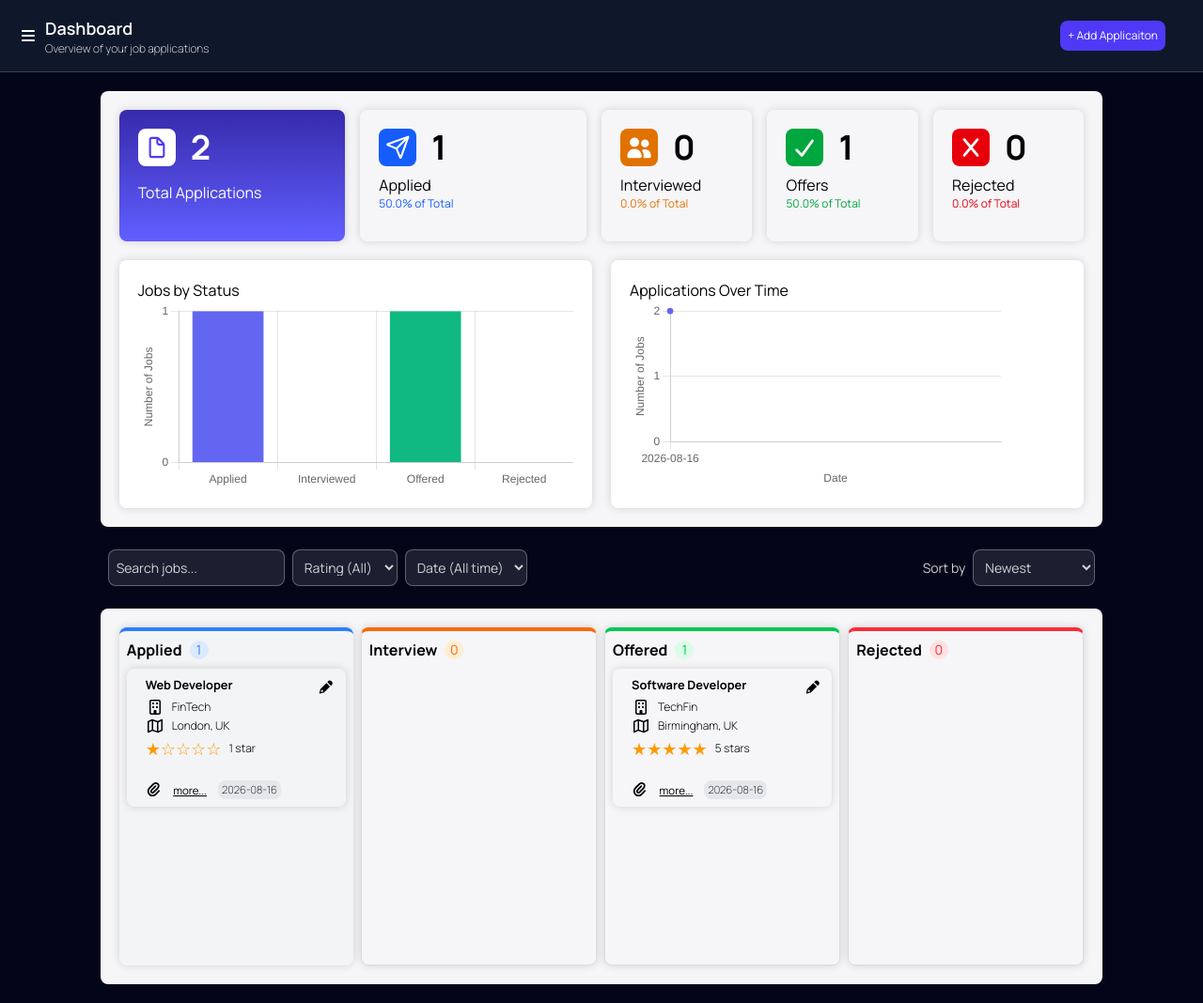
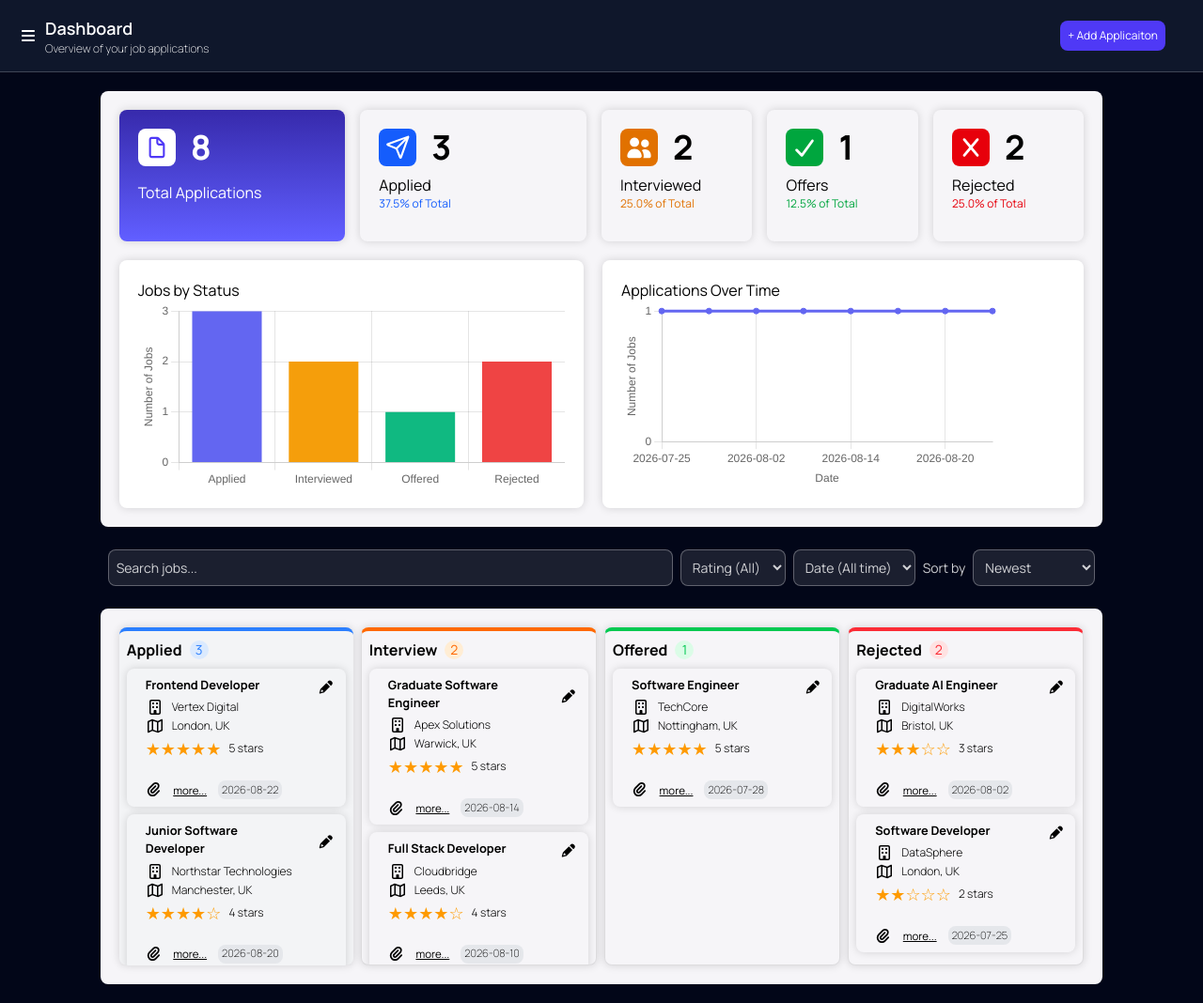
Before and after one commit to Usman-Iqbal-5/TypeScript-Job-Tracker, a website built with Vite: page index.html in a window 1280 px wide. Shown: the whole page at 94% size. Built offline with nearby package versions, Linux system fonts and the light colour scheme; a web font is replaced by a local one.

Commit message:
Made the application fully responsive.

```diff
--- a/index.html
+++ b/index.html
@@ -17,7 +17,7 @@
     <div id="app-container" class="w-full">
         <!-- Side Menu -->
         <div id="sidemenu__overlay" class="fixed inset-0 hidden text-sm text-white z-1000">
-            <div id="sidemenu" class="fixed top-0 left-0 w-64 h-full p-4 border-r bg-slate-900 border-r-white/20 z-2000">
+            <div id="sidemenu" class="fixed top-0 left-0 w-11/12 h-full p-4 pt-8 border-r sm:w-64 bg-slate-900 border-r-white/20 z-2000">
                 <div class="flex items-center w-full gap-x-2">
                     <svg xmlns="http://www.w3.org/2000/svg" class="w-5 fill-indigo-600"
                         viewBox="0 0 640 640"><!--!Font Awesome Free v7.3.1 by @fontawesome - https://fontawesome.com License - https://fontawesome.com/license/free Copyright 2026 Fonticons, Inc.-->
@@ -26,7 +26,7 @@
                     </svg>
                     <h2 class="text-lg font-bold">Job<span class="text-indigo-600">Tracker</span></h2>
                     <button id="sidemenu-close"
-                        class="ml-auto text-lg font-bold bg-transparent cursor-pointer hover:text-indigo-800">
+                        class="ml-auto text-lg font-bold bg-transparent cursor-pointer hover:text-indigo-600">
                         <svg xmlns="http://www.w3.org/2000/svg" class="w-5 fill-white hover:fill-current"
                             viewBox="0 0 640 640"><!--!Font Awesome Free v7.3.1 by @fontawesome - https://fontawesome.com License - https://fontawesome.com/license/free Copyright 2026 Fonticons, Inc.-->
                             <path
@@ -77,10 +77,12 @@
                 </button>
             </header>
 
-            <div id="workspace" class="grid w-full">
-                <main id="main-area" class="flex flex-col items-center justify-center w-full my-5 gap-y-4">
-                    <div id="dashboard" class="flex flex-col items-center gap-y-5 p-5 bg-[#F6F5F8] rounded-lg w-10/12">
-                        <div id="dash-stats" class="grid grid-cols-[1.5fr_1.5fr_1fr_1fr_1fr] gap-x-4 w-full">
+            <div id="workspace" class="grid w-full min-w-0">
+                <main id="main-area" class="flex flex-col items-center justify-center w-full min-w-0 my-5 gap-y-4">
+
+
+                    <div id="dashboard" class="flex flex-col items-center gap-y-5 p-5 bg-[#F6F5F8] rounded-lg w-full md:w-10/12 min-w-0">
+                        <div id="dash-stats" class="grid grid-cols-1 sm:grid-cols-2 lg:grid-cols-[1.5fr_1.5fr_1fr_1fr_1fr] gap-4 w-full">
 
                             <div id="dashboard__total"
                                 class="w-full p-5 min-h-35 rounded-lg shadow-[0_0_10px_rgba(0,0,0,0.15)] bg-linear-to-b from-indigo-800 to-indigo-500 cursor-pointer hover:opacity-90">
@@ -195,7 +197,7 @@
                                 </div>
                             </div>
                         </div>
-                        <div id="dash-charts" class="grid w-full min-w-0 grid-cols-2 gap-5">
+                        <div id="dash-charts" class="grid w-full min-w-0 grid-cols-1 lg:grid-cols-[0.965fr_1fr] gap-5">
 
                             <div class="min-w-0 rounded-lg bg-white p-5 shadow-[0_0_10px_rgba(0,0,0,0.15)]">
                                 <h2>Jobs by Status</h2>
@@ -216,9 +218,9 @@
                         </div>
                     </div>
 
-                    <div id="job-filter" class="flex w-10/12 p-2 text-sm text-white/80 gap-x-2">
+                    <div id="job-filter" class="flex flex-wrap w-10/12 min-w-0 p-2 text-sm text-white/80 gap-x-2">
                         <input id="search"
-                            class="p-2 border rounded-lg focus:border-indigo-600 bg-white/10 border-white/30 focus:outline-indigo-600 focus:outline-2 placeholder:text-white/80"
+                            class="flex-1 p-2 border rounded-lg min-w-40 focus:border-indigo-600 bg-white/10 border-white/30 focus:outline-indigo-600 focus:outline-2 placeholder:text-white/80"
                             type="search" placeholder="Search jobs...">
                         <select
                             class="p-2 border rounded-lg border-white/30 bg-white/10 focus:outline-indigo-600 focus:outline-2"
@@ -238,7 +240,7 @@
                             <option class="bg-slate-900" value="month">Past Month</option>
                             <option class="bg-slate-900" value="3-months">Past 3 Months</option>
                         </select>
-                        <div class="flex items-center gap-2 ml-auto">
+                        <div class="flex items-center gap-2 sm:ml-auto">
                             <span>Sort by</span>
                             <select
                                 class="p-2 border rounded-lg border-white/30 bg-white/10 focus:outline-indigo-600 focus:outline-2"
@@ -254,55 +256,55 @@
                     </div>
 
                     <div id="kanban-board"
-                        class="flex items-center min-w-fit w-10/12 gap-2 p-5 bg-[#F6F5F8] rounded-lg h-100">
+                        class="flex items-center w-10/12 gap-2 p-5 bg-[#F6F5F8] rounded-lg h-100 overflow-x-auto">
                         <section id="applied-section"
-                            class="flex-1 h-full border-t-4 rounded-lg shadow-[0_0_10px_rgba(0,0,0,0.15)] border-t-blue-500 bg-gray-100">
+                            class=" flex-1  min-w-70 lg:min-w-0 h-full border-t-4 rounded-lg shadow-[0_0_10px_rgba(0,0,0,0.15)] border-t-blue-500 bg-gray-100">
                             <div id="applied"
-                                class="flex flex-col items-center h-full gap-2 p-2 overflow-y-auto [&::-webkit-scrollbar]:w-2 [&::-webkit-scrollbar-track]:bg-transparent">
+                                class="flex flex-col h-full gap-2 p-2 overflow-y-auto [&::-webkit-scrollbar]:w-2 [&::-webkit-scrollbar-track]:bg-transparent">
                                 <div class="flex items-center w-full gap-2 text-left">
                                     <h2 class="font-bold">Applied</h2><span id="kanban-applied-number"
                                         class="text-sm text-center text-blue-500 bg-blue-100 rounded-full min-h-5 min-w-5"></span>
                                 </div>
-                                <div id="applied__content" class="w-full">
+                                <div id="applied__content" class="flex flex-col items-center w-full gap-2">
 
                                 </div>
                             </div>
                         </section>
                         <section id="interview-section"
-                            class="flex-1 h-full border border-t-4 rounded-lg shadow-[0_0_10px_rgba(0,0,0,0.15)] border-black/10 border-t-orange-500">
+                            class="flex-1 min-w-70 lg:min-w-0 h-full border border-t-4 rounded-lg shadow-[0_0_10px_rgba(0,0,0,0.15)] border-black/10 border-t-orange-500">
                             <div id="interviewed"
-                                class="flex flex-col items-center h-full gap-2 p-2 overflow-y-auto  [&::-webkit-scrollbar]:w-2 [&::-webkit-scrollbar-track]:bg-transparent">
+                                class="flex flex-col h-full gap-2 p-2 overflow-y-auto  [&::-webkit-scrollbar]:w-2 [&::-webkit-scrollbar-track]:bg-transparent">
                                 <div class="flex items-center w-full gap-2 text-left">
                                     <h2 class="font-bold">Interview</h2><span id="kanban-interviewed-number"
                                         class="text-sm text-center text-orange-500 bg-orange-100 rounded-full min-h-5 min-w-5"></span>
                                 </div>
-                                <div id="interviewed__content" class="w-full">
+                                <div id="interviewed__content" class="flex flex-col items-center w-full gap-2">
 
                                 </div>
                             </div>
                         </section>
                         <section id="offered-section"
-                            class="flex-1 h-full border border-t-4 rounded-lg shadow-[0_0_10px_rgba(0,0,0,0.15)] border-black/10 border-t-green-500">
+                            class="flex-1  min-w-70 lg:min-w-0 h-full border border-t-4 rounded-lg shadow-[0_0_10px_rgba(0,0,0,0.15)] border-black/10 border-t-green-500">
                             <div id="offered"
-                                class="flex flex-col items-center h-full gap-2 p-2 overflow-y-auto [&::-webkit-scrollbar]:w-2 [&::-webkit-scrollbar-track]:bg-transparent">
+                                class="flex flex-col h-full gap-2 p-2 overflow-y-auto [&::-webkit-scrollbar]:w-2 [&::-webkit-scrollbar-track]:bg-transparent">
                                 <div class="flex items-center w-full gap-2 text-left">
                                     <h2 class="font-bold">Offered</h2><span id="kanban-offered-number"
                                         class="text-sm text-center text-green-500 bg-green-100 rounded-full min-h-5 min-w-5"></span>
                                 </div>
-                                <div id="offered__content" class="w-full">
+                                <div id="offered__content" class="flex flex-col items-center w-full gap-2">
 
                                 </div>
                             </div>
                         </section>
                         <section id="rejected-section"
-                            class="flex-1 h-full border border-t-4 rounded-lg shadow-[0_0_10px_rgba(0,0,0,0.15)] border-black/10 border-t-red-500">
+                            class="flex-1  min-w-70 lg:min-w-0 h-full border border-t-4 rounded-lg shadow-[0_0_10px_rgba(0,0,0,0.15)] border-black/10 border-t-red-500">
                             <div id="rejected"
-                                class="w-full flex flex-col items-center h-full gap-2 p-2 overflow-y-auto  [&::-webkit-scrollbar]:w-2 [&::-webkit-scrollbar-track]:bg-transparent">
+                                class="w-full flex flex-col h-full gap-2 p-2 overflow-y-auto  [&::-webkit-scrollbar]:w-2 [&::-webkit-scrollbar-track]:bg-transparent">
                                 <div class="flex items-center w-full gap-2 text-left">
                                     <h2 class="font-bold">Rejected</h2><span id="kanban-rejected-number"
                                         class="text-sm text-center text-red-500 bg-red-100 rounded-full min-h-5 min-w-5"></span>
                                 </div>
-                                <div id="rejected__content" class="w-full">
+                                <div id="rejected__content" class="flex flex-col items-center w-full gap-2">
 
                                 </div>
                             </div>
@@ -310,7 +312,7 @@
                     </div>
                 </main>
                 <aside id="job-side-area"
-                    class="w-[25vw] h-screen p-10 bg-white/5 border border-l-white/20 hidden overflow-auto sticky top-0">
+                    class="fixed inset-y-0 right-0 z-50 w-11/12 h-screen p-10 bg-slate-900 border border-l-white/20 hidden overflow-auto lg:w-[25vw] lg:h-screen lg:sticky lg:top-0">
                     <div class="flex items-center justify-between mb-4">
                         <div class="flex flex-col items-left">
                             <h2 id="job-side__title" class="font-bold text-white">Software Developer</h2>
@@ -388,8 +390,8 @@
     </div>
 
     <!--Modal-->
-    <div id="modal-overlay" class="fixed inset-0 items-start justify-center hidden overflow-y-scroll bg-black/30">
-        <div id="modal" class="w-1/2 p-5 my-10 bg-white rounded-lg max-w-1/2 min-h-4/5">
+    <div id="modal-overlay" class="fixed inset-0 items-start justify-center hidden overflow-y-scroll bg-black/30 z-100">
+        <div id="modal" class="w-11/12 p-5 my-10 bg-white rounded-lg sm:w-10/12 md:w-1/2 md:max-w-1/2 min-h-4/5">
             <div id="modal-header" class="flex justify-between">
                 <div>
                     <h3 class="text-sm font-bold capitalize caret-indigo-50"></h3>
@@ -404,7 +406,7 @@
                     </svg>
                 </button>
             </div>
-            <form id="application-form" class="grid w-full grid-cols-2 mt-6 gap-x-10 gap-y-4">
+            <form id="application-form" class="grid w-full mt-6 sm:grid-cols-2 gap-x-10 gap-y-4">
 
                 <div class="flex flex-col w-full">
                     <label class="text-xs" for="title">Title <span class="text-red-600">*</span></label>
--- a/src/app.ts
+++ b/src/app.ts
@@ -657,22 +657,12 @@ function startApp(): void {
 function closeJobSide() {
   workspace?.classList.remove("grid-cols-[1fr_auto]");
   jobSideArea?.classList.add("hidden");
-  kanbanBoard.classList.remove("w-11/12");
-  kanbanBoard.classList.add("w-10/12");
-  dashboard.classList.remove("w-11/12");
-  dashboard.classList.add("w-10/12");
-
   document.querySelector<HTMLDivElement>("#timeline")?.remove();
 }
 
 function openJobSide(job: job) {
   workspace?.classList.add("grid-cols-[1fr_auto]");
   jobSideArea?.classList.remove("hidden");
-  kanbanBoard.classList.remove("w-10/12");
-  kanbanBoard.classList.add("w-11/12");
-  dashboard.classList.remove("w-10/12");
-  dashboard.classList.add("w-11/12");
-
   updateJobSideArea(job);
 }
 
--- a/src/shared_state.ts
+++ b/src/shared_state.ts
@@ -3,25 +3,115 @@ import { type job, JobStatus } from "./types/job";
 const jobs: job[] = [
   {
     id: crypto.randomUUID(),
+    title: "Frontend Developer",
+    company: "Vertex Digital",
+    location: "London, UK",
+    appliedDate: "2026-08-22",
+    offerDate: "",
+    interviewedDate: "",
+    rejectedDate: "",
+    url: "https://example.com",
+    status: JobStatus.applied,
+    notes: "React and TypeScript development. Working with a small frontend team building customer-facing web applications.",
+    rating: 5,
+  },
+  {
+    id: crypto.randomUUID(),
+    title: "Junior Software Developer",
+    company: "Northstar Technologies",
+    location: "Manchester, UK",
+    appliedDate: "2026-08-20",
+    offerDate: "",
+    interviewedDate: "",
+    rejectedDate: "",
+    url: "https://example.com",
+    status: JobStatus.applied,
+    notes: "Entry-level software development role with opportunities to work across frontend and backend systems.",
+    rating: 4,
+  },
+  {
+    id: crypto.randomUUID(),
     title: "Web Developer",
-    company: "FinTech",
-    location: "London, UK",
-    appliedDate: "2026-08-16",
-    url: "www.indeed.com",
-    rating: 1,
-    notes: "Good match of skills",
+    company: "Brightline Systems",
+    location: "Birmingham, UK",
+    appliedDate: "2026-08-18",
+    offerDate: "",
+    interviewedDate: "",
+    rejectedDate: "",
+    url: "https://example.com",
     status: JobStatus.applied,
+    notes: "Full-stack web development using JavaScript and Node.js.",
+    rating: 5,
+  },
+  {
+    id: crypto.randomUUID(),
+    title: "Graduate Software Engineer",
+    company: "Apex Solutions",
+    location: "Warwick, UK",
+    appliedDate: "2026-08-14",
+    offerDate: "",
+    interviewedDate: "2026-08-21",
+    rejectedDate: "",
+    url: "https://example.com",
+    status: JobStatus.interviewed,
+    notes: "Graduate engineering programme with a focus on software development and cloud technologies.",
+    rating: 5,
+  },
+  {
+    id: crypto.randomUUID(),
+    title: "Full Stack Developer",
+    company: "Cloudbridge",
+    location: "Leeds, UK",
+    appliedDate: "2026-08-10",
+    offerDate: "",
+    interviewedDate: "2026-08-19",
+    rejectedDate: "",
+    url: "https://example.com",
+    status: JobStatus.interviewed,
+    notes: "Building and maintaining full-stack applications using modern JavaScript frameworks.",
+    rating: 4,
+  },
+  {
+    id: crypto.randomUUID(),
+    title: "Software Engineer",
+    company: "TechCore",
+    location: "Nottingham, UK",
+    appliedDate: "2026-07-28",
+    offerDate: "2026-08-18",
+    interviewedDate: "2026-08-07",
+    rejectedDate: "",
+    url: "https://example.com",
+    status: JobStatus.offered,
+    notes: "Software engineering position working on internal platforms and customer-facing services.",
+    rating: 5,
+  },
+  {
+    id: crypto.randomUUID(),
+    title: "Graduate AI Engineer",
+    company: "DigitalWorks",
+    location: "Bristol, UK",
+    appliedDate: "2026-08-02",
+    offerDate: "",
+    interviewedDate: "",
+    rejectedDate: "2026-08-15",
+    url: "https://example.com",
+    status: JobStatus.rejected,
+    notes: "Graduate web development position focused on building responsive web applications.",
+    rating: 3,
   },
   {
     id: crypto.randomUUID(),
     title: "Software Developer",
-    company: "TechFin",
-    location: "Birmingham, UK",
-    appliedDate: "2026-08-16",
-    url: "https://www.google.com/",
-    rating: 5,
-    notes: "Good match of skills",
-    status: JobStatus.offered,
+    company: "DataSphere",
+    location: "London, UK",
+    appliedDate: "2026-07-25",
+    offerDate: "",
+    interviewedDate: "",
+    rejectedDate: "2026-08-08",
+    url: "https://example.com",
+    status: JobStatus.rejected,
+    notes: "Software development role working with APIs, databases and internal business applications.",
+    rating: 2,
   },
 ];
 
```
